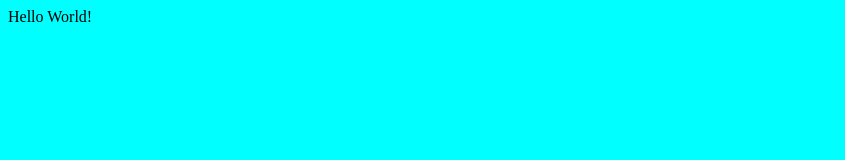
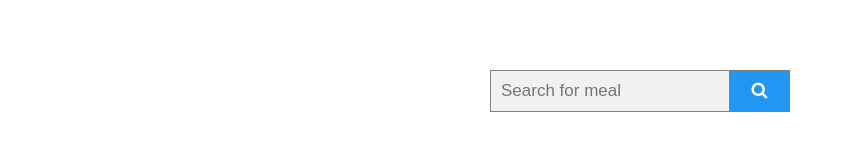
Before and after one commit to arafatduha/hungry-monster, a plain HTML site: page index.html in a window 1280 px wide. Shown: the whole page, without its empty margins (0-845 px from the left). Drawn offline with Linux system fonts and the light colour scheme.

Commit message:
adding search button

```diff
--- a/index.html
+++ b/index.html
@@ -5,10 +5,17 @@
     <meta http-equiv="X-UA-Compatible" content="IE=edge">
     <meta name="viewport" content="width=device-width, initial-scale=1.0">
     <title>Hungry Monster</title>
+
+    <link rel="stylesheet" href="https://cdnjs.cloudflare.com/ajax/libs/font-awesome/4.7.0/css/font-awesome.min.css">
     <link rel="stylesheet" href="style.css">
+
 </head>
 <body>
-    Hello World!
+    <form class="example" action="/action_page.php" >
+        <input type="text" placeholder="Search for meal" name="search">
+        <button type="submit"><i class="fa fa-search"></i></button>
+      </form>
+
 
     <script src="app.js"> </script>
 </body>
--- a/style.css
+++ b/style.css
@@ -1,3 +1,44 @@
-body{
-    background-color: aqua;
+* {
+    box-sizing: border-box;
+  }
+
+  /* Style the search field */
+  form.example input[type=text] {
+    margin:auto;max-width:300px;
+    padding: 10px;
+    font-size: 17px;
+    border: 1px solid grey;
+    float: left;
+    width: 80%;
+    background: #f1f1f1;
+  }
+
+  /* Style the submit button */
+  form.example button {
+    float: left;
+    width: 20%;
+    padding: 10px;
+    background: #2196F3;
+    color: white;
+    font-size: 17px;
+    border: 1px solid grey;
+    border-left: none; /* Prevent double borders */
+    cursor: pointer;
+  }
+
+  form.example button:hover {
+    background: #0b7dda;
+  }
+
+  /* Clear floats */
+  form.example::after {
+    content: "";
+    clear: both;
+    display: table;
+  }
+  .example{
+
+  margin:auto;
+  max-width:300px;
+  margin-top:70px;
 }
```
